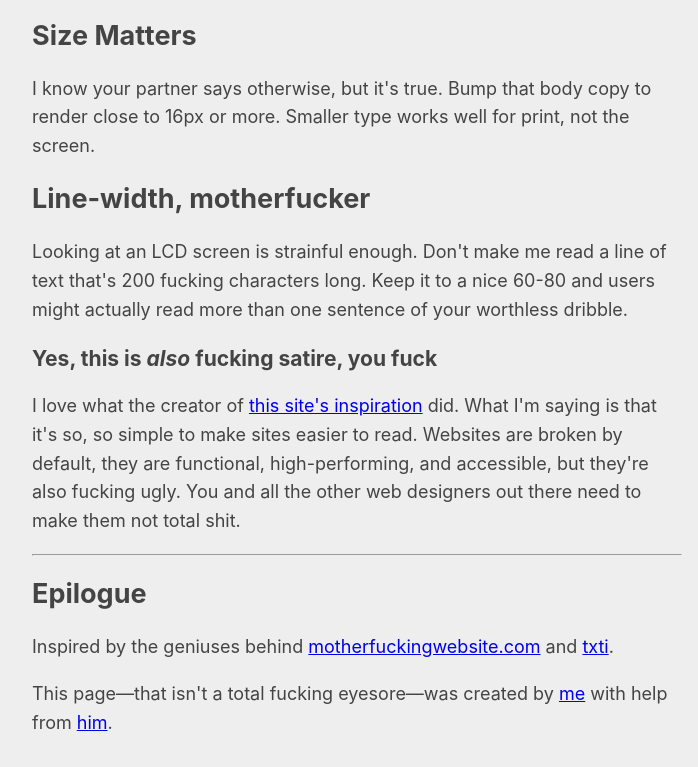
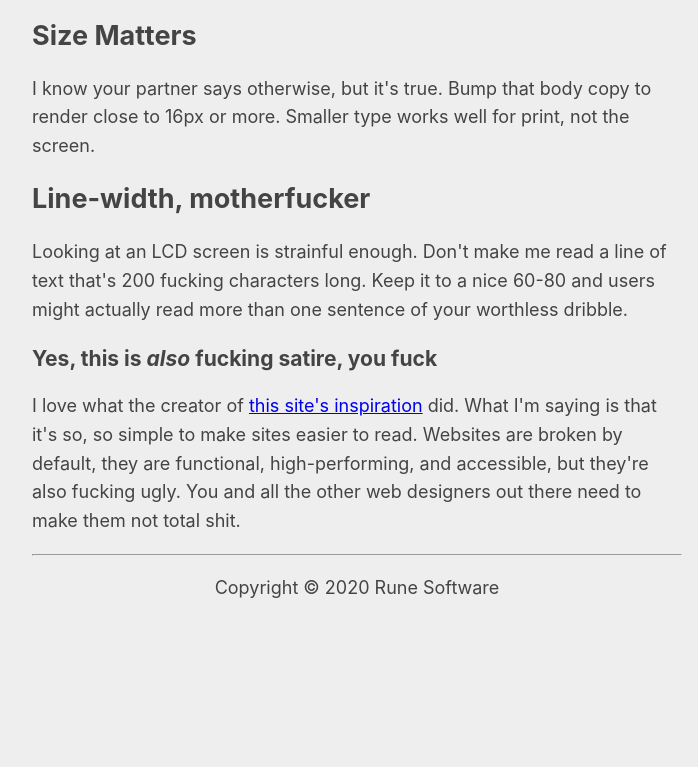
Before and after one commit to runesoftware/runesoftware.github.io, a plain HTML site: page index.html in a window 1280 px wide. Shown: the part 1577-2344 px from the top of the page, without its empty margins (283-981 px from the left). After the commit the page ends 2220 px from the top, so only its background shows below. Drawn offline with Linux system fonts and the light colour scheme.

Commit message:
Add copyright to footer

```diff
--- a/index.html
+++ b/index.html
@@ -27,6 +27,9 @@ h1, h2, h3 {
 #attribution {
     float: right;
     margin-right: 46px;
+}
+#copyright {
+    text-align: center;
 }
 @media (prefers-color-scheme: dark) {
     body {
@@ -87,9 +90,10 @@ body.dark #logo {
 <p>Looking at an LCD screen is strainful enough. Don't make me read a line of text that's 200 fucking characters long. Keep it to a nice 60-80 and users might actually read more than one sentence of your worthless dribble.</p>
 <h3>Yes, this is <em>also</em> fucking satire, you fuck</h3>
 <p>I love what the creator of <a href="http://motherfuckingwebsite.com/">this site's inspiration</a> did. What I'm saying is that it's so, so simple to make sites easier to read. Websites are broken by default, they are functional, high-performing, and accessible, but they're also fucking ugly. You and all the other web designers out there need to make them not total shit.</p>
-<hr><h2>Epilogue</h2>
-<p>Inspired by the geniuses behind <a href="http://motherfuckingwebsite.com/">motherfuckingwebsite.com</a> and <a href="http://txti.es">txti</a>.</p>
-<p>This page&mdash;that isn't a total fucking eyesore&mdash;was created by <a href="https://twitter.com/drew_mc">me</a> with help from <a href="https://twitter.com/gabehammersmith">him</a>.
+<hr>
+<footer>
+    <p id="copyright">Copyright &copy; 2020 Rune Software</p>
+</footer>
 <div id="preload"></div>
 <script>
 const body = document.getElementsByTagName('body')[0];
```
